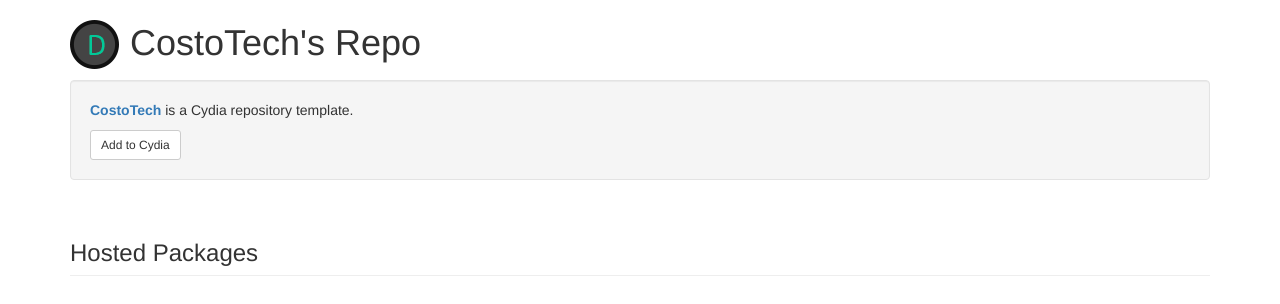
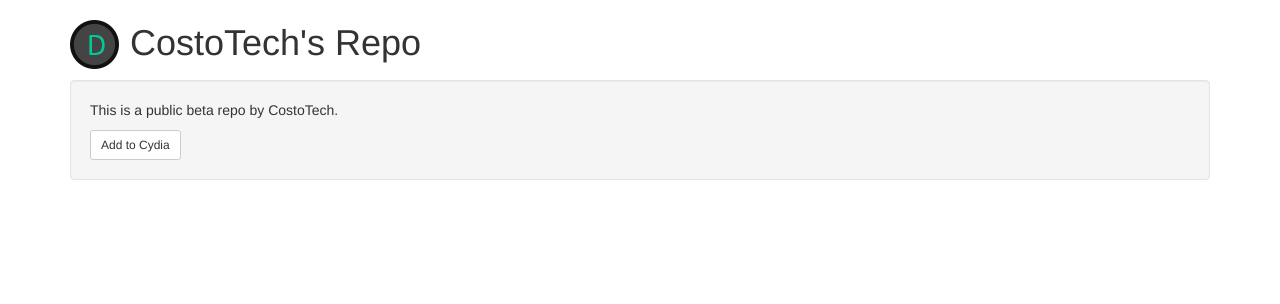
Before and after one commit to costotech/costotech.github.io, a plain HTML site: page index.html in a window 1280 px wide. Drawn offline with nearby package versions, Linux system fonts and the light colour scheme.

Commit message:
Update index.html

```diff
--- a/index.html
+++ b/index.html
@@ -15,14 +15,10 @@
 
 <div class="container">
 	<div class="well">
-		<p><span class="text-primary"><b>CostoTech</span></b> is a Cydia repository template.</p>
+		<p>This is a public beta repo by CostoTech.</p>
 		<a class="btn btn-sm btn-default" href="cydia://url/https://cydia.saurik.com/api/share#?source=https://costotech.github.io/">Add to Cydia</a>
 	</div>
 </div>
 
-<div class="container">
-  <h3 id="wells" class="page-header">Hosted Packages</h3>
-</div>
-
 </body>
 </html>
```
